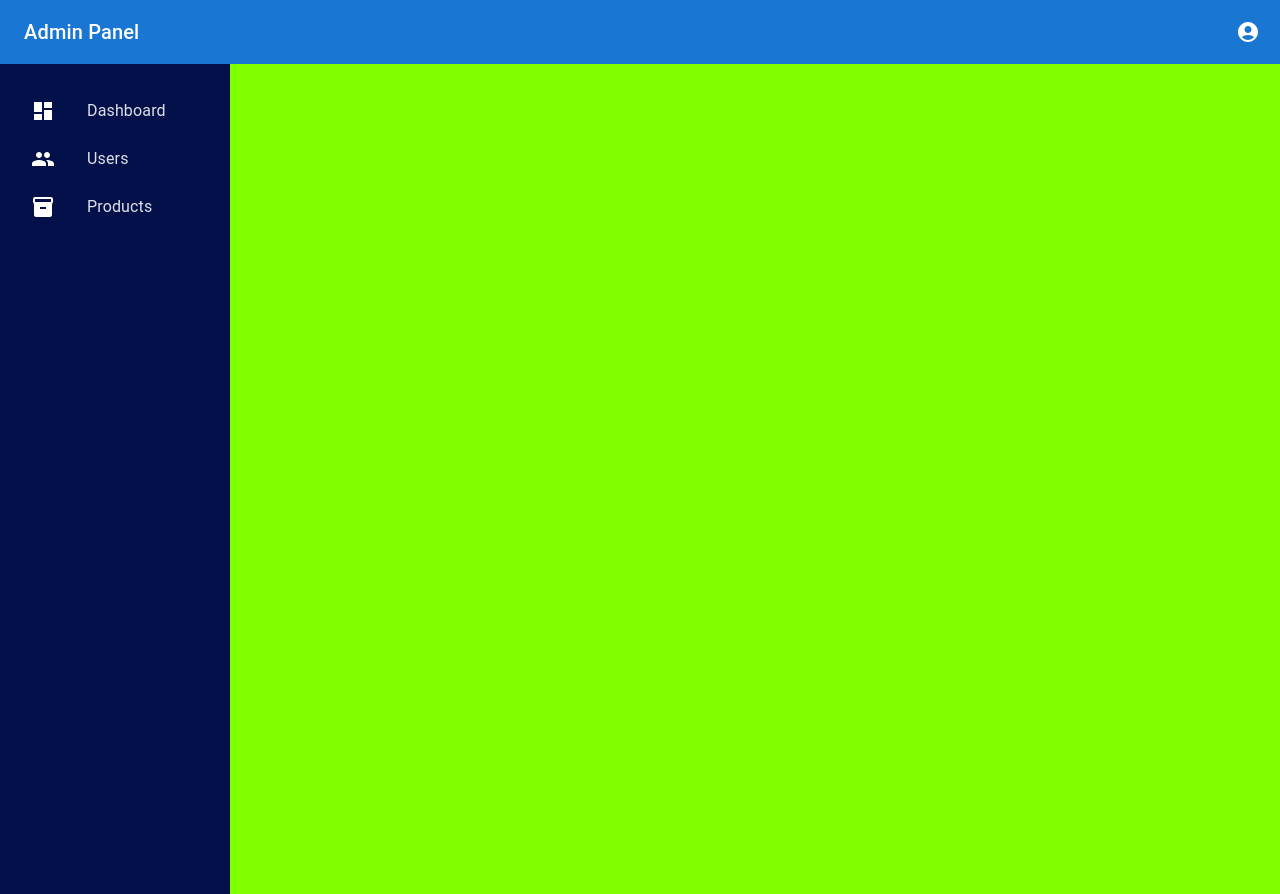
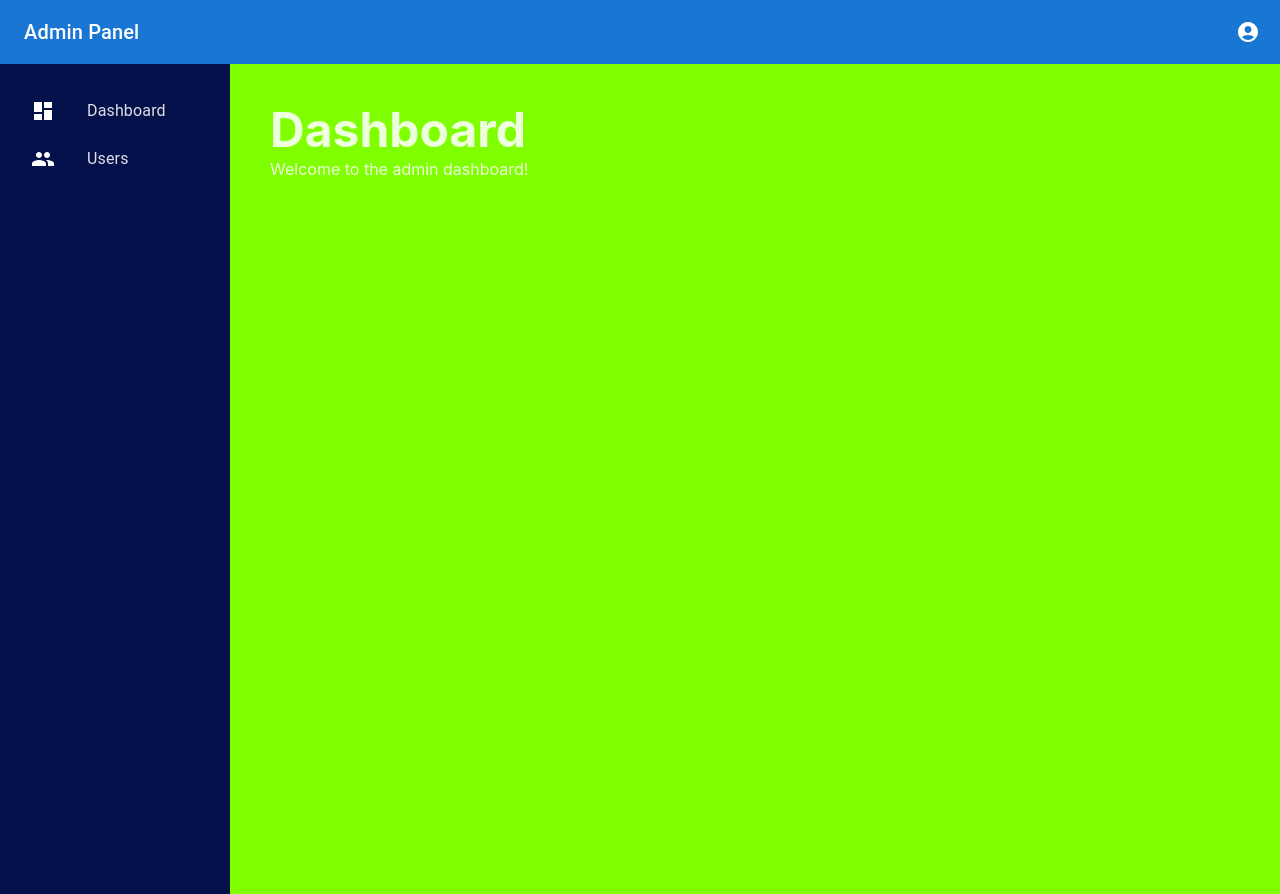
Before and after one commit to KULPROJECT/TestRepo, a React (Vite) app in the folder Viso/ProjectApp/projectapp.client/: page /adminpanel in a window 1280 px wide. Built offline with nearby package versions, Linux system fonts and the light colour scheme.

Commit message:
nested routes

```diff
--- a/Viso/ProjectApp/projectapp.client/src/App.jsx
+++ b/Viso/ProjectApp/projectapp.client/src/App.jsx
@@ -1,21 +1,25 @@
 import React from 'react';
-import { BrowserRouter as Router,Routes, Route } from 'react-router-dom';
+import { BrowserRouter as Router ,Routes, Route } from 'react-router-dom';
 import LoginForm from './Components/LoginForm/LoginForm';
 import CreateUser from './Components/CreateUser/CreateUser';
 import HomePage from './Components/HomePage/HomePage';
 import AdminPanel from './Components/AdminPanel/AdminPanel';
 import Dashboard from './Components/AdminPanel/Dashboard';
 import Users from './Components/AdminPanel/Users';
+//import Products from './Components/AdminPanel/Products';
+
 function App() {
     return (
         <Router>
-            <Routes>
+                <Routes>
                 <Route path="/" element={<HomePage />} />
                 <Route path="/login" element={<LoginForm />} />
                 <Route path="/createuser" element={<CreateUser />} />
-                <Route path="adminpanel" element={<AdminPanel />} >
+                <Route path="adminpanel" element={<AdminPanel />}>
+                    <Route path="" element={<Dashboard />} />
                     <Route path="dashboard" element={<Dashboard />} />
                     <Route path="users" element={<Users />} />
+                   {/*<Route path="products" element={<Products />} />*/}
                 </Route>
             </Routes>
         </Router>
--- a/Viso/ProjectApp/projectapp.client/src/Components/AdminPanel/AdminPanel.jsx
+++ b/Viso/ProjectApp/projectapp.client/src/Components/AdminPanel/AdminPanel.jsx
@@ -1,10 +1,7 @@
 import React from 'react';
-import { Routes, Route } from 'react-router-dom';
+import { Outlet } from 'react-router-dom';
 import Sidebar from './Sidebar';
 import Header from './Header';
-import Dashboard from './Dashboard';
-import Users from './Users';
-import Products from './Products';
 import styles from './AdminPanel.module.scss';
 
 const AdminPanel = () => {
@@ -14,11 +11,7 @@ const AdminPanel = () => {
             <div className={styles.main}>
                 <Sidebar />
                 <div className={styles.content}>
-                        <Routes>
-                            <Route path="/adminpanel/dashboard" element={<Dashboard />} />
-                            <Route path="/adminpanel/users" element={<Users />} />
-                            <Route path="/adminpanel/products" element={<Products />} />
-                        </Routes>
+                    <Outlet />
                 </div>
             </div>
         </div>
--- a/Viso/ProjectApp/projectapp.client/src/Components/AdminPanel/Sidebar.jsx
+++ b/Viso/ProjectApp/projectapp.client/src/Components/AdminPanel/Sidebar.jsx
@@ -7,24 +7,24 @@ import ListItemIcon from '@mui/material/ListItemIcon';
 import ListItemText from '@mui/material/ListItemText';
 import DashboardIcon from '@mui/icons-material/Dashboard';
 import PeopleIcon from '@mui/icons-material/People';
-import InventoryIcon from '@mui/icons-material/Inventory';
+//import InventoryIcon from '@mui/icons-material/Inventory';
 
 const Sidebar = () => {
     return (
         <div className={styles.sidebar}>
             <List>
-                <ListItem button component={NavLink} to="/adminpanel/dashboard" activeClassName={styles.activeLink}>
+                <ListItem button component={NavLink} to='/adminpanel/dashboard' activeClassName={styles.activeLink}>
                     <ListItemIcon><DashboardIcon sx={{ color: 'white' }} /></ListItemIcon>
                     <ListItemText primary="Dashboard" />
                 </ListItem>
-                <ListItem button component={NavLink} to="/adminpanel/users" activeClassName={styles.activeLink}>
+                <ListItem button component={NavLink} to='/adminpanel/users' activeClassName={styles.activeLink}>
                     <ListItemIcon><PeopleIcon sx={{ color: 'white' }} /></ListItemIcon>
                     <ListItemText primary="Users" />
                 </ListItem>
-                <ListItem button component={NavLink} to="/adminpanel/products" activeClassName={styles.activeLink}>
-                    <ListItemIcon><InventoryIcon sx={{ color: 'white' }} /></ListItemIcon>
-                    <ListItemText primary="Products" />
-                </ListItem>
+                {/*<ListItem button component={NavLink} to='/adminpanel/products' activeClassName={styles.activeLink}>*/}
+                {/*    <ListItemIcon><InventoryIcon sx={{ color: 'white' }} /></ListItemIcon>*/}
+                {/*    <ListItemText primary="Products" />*/}
+                {/*</ListItem>*/}
             </List>
         </div>
     );
```
